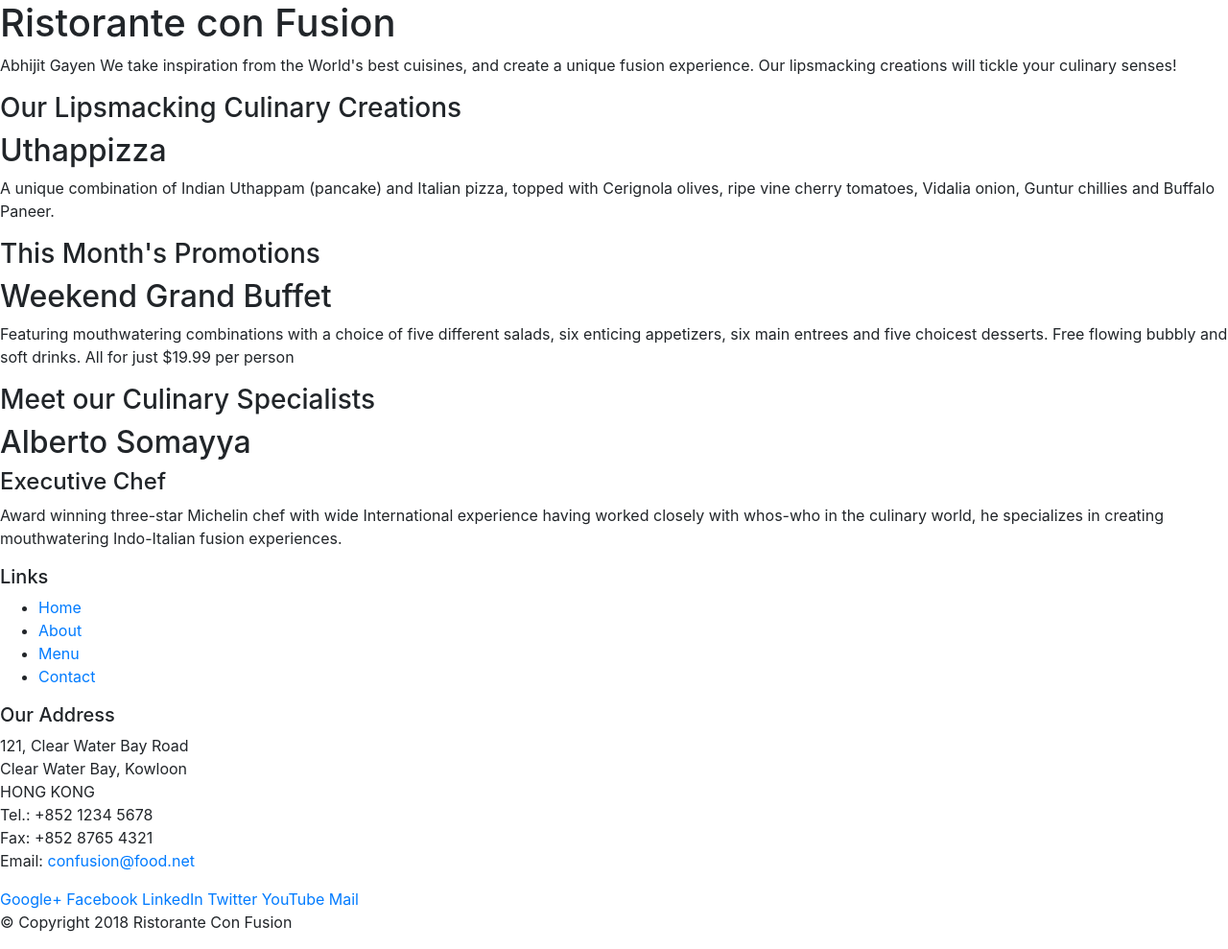
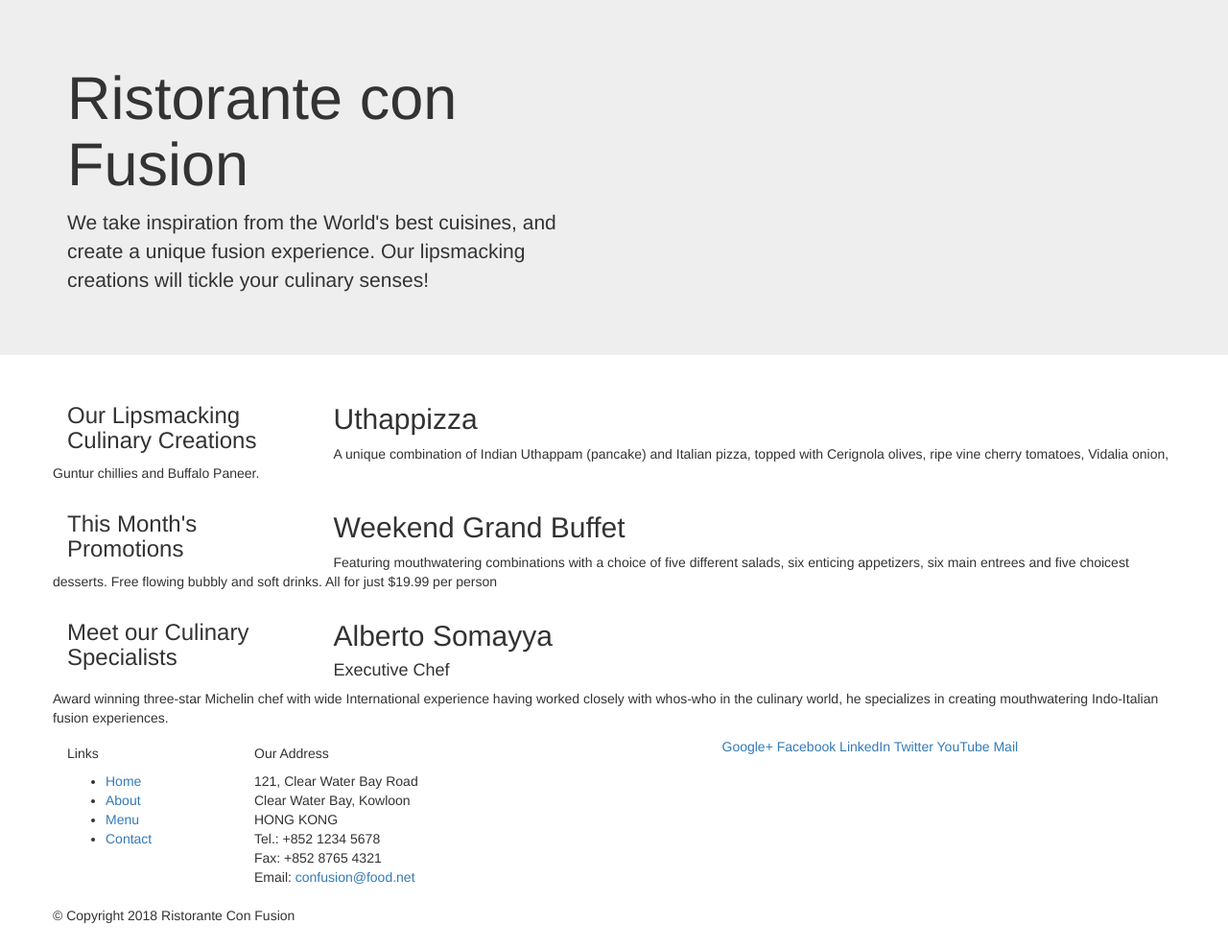
Before and after one commit to Abhijitgayen/test_commit_marge, a plain HTML site: page index.html in a window 1280 px wide. Shown: the whole page at 96% size. Drawn offline with nearby package versions, Linux system fonts and the light colour scheme.

Commit message:
bootstrap setup

```diff
--- a/index.html
+++ b/index.html
@@ -15,46 +15,46 @@
 
 <body>
 
-    <header>
-        <div>
-            <div>
-                <div>
+    <header class="jumbotron">
+        <div class="container">
+            <div class="row">
+                <div class="col-12 col-sm-6">
                     <h1>Ristorante con Fusion</h1>
-                    <p>Abhijit Gayen We take inspiration from the World's best cuisines, and create a unique fusion experience. Our lipsmacking creations will tickle your culinary senses!</p>
+                    <p> We take inspiration from the World's best cuisines, and create a unique fusion experience. Our lipsmacking creations will tickle your culinary senses!</p>
                 </div>
-                <div>
+                <div class="col-12 col-sm">
                 </div>
             </div>
         </div>
     </header>
 
-    <div>
-        <div>
-            <div>
+    <div class="container">
+        <div class="row">
+            <div class="col-12 col-sm-4 col-md-3">
                 <h3>Our Lipsmacking Culinary Creations</h3>
             </div>
-            <div>
+            <div class="col col-sm col-md">
                 <h2>Uthappizza</h2>
                 <p>A unique combination of Indian Uthappam (pancake) and Italian pizza, topped with Cerignola olives, ripe vine cherry tomatoes, Vidalia onion, Guntur chillies and Buffalo Paneer.</p>
             </div>
         </div>
 
 
-        <div>
-            <div>
+        <div class="row">
+            <div class="col-12 col-sm-4 col-md-3">
                 <h3>This Month's Promotions</h3>
             </div>
-            <div>
+            <div class="col col-sm col-md">
                 <h2>Weekend Grand Buffet</h2>
                 <p>Featuring mouthwatering combinations with a choice of five different salads, six enticing appetizers, six main entrees and five choicest desserts. Free flowing bubbly and soft drinks. All for just $19.99 per person </p>
             </div>
         </div>
 
-        <div>
-            <div>
+        <div class="row">
+            <div class="col-12 col-sm-4 col-md-3">
                 <h3>Meet our Culinary Specialists</h3>
             </div>
-            <div>
+            <div class="col col-sm col-md">
                 <h2>Alberto Somayya</h2>
                 <h4>Executive Chef</h4>
                 <p>Award winning three-star Michelin chef with wide International experience having worked closely with whos-who in the culinary world, he specializes in creating mouthwatering Indo-Italian fusion experiences. </p>
@@ -63,9 +63,9 @@
     </div>
 
     <footer>
-        <div>
-            <div>
-                <div>
+        <div class="container">
+            <div class="row">
+                <div class="col-4 col-sm-2">
                     <h5>Links</h5>
                     <ul>
                         <li><a href="#">Home</a></li>
@@ -74,7 +74,7 @@
                         <li><a href="#">Contact</a></li>
                     </ul>
                 </div>
-                <div>
+                <div class=" col-7 col-sm-5">
                     <h5>Our Address</h5>
                     <address>
 		              121, Clear Water Bay Road<br>
@@ -85,7 +85,7 @@
 		              Email: <a href="mailto:confusion@food.net">confusion@food.net</a>
 		           </address>
                 </div>
-                <div>
+                <div class="col-12 col-sm-4">
                     <div>
                         <a href="http://google.com/+">Google+</a>
                         <a href="http://www.facebook.com/profile.php?id=">Facebook</a>
@@ -96,8 +96,8 @@
                     </div>
                 </div>
            </div>
-           <div>
-                <div>
+           <div class="row">
+                <div class="col-auto">
                     <p>© Copyright 2018 Ristorante Con Fusion</p>
                 </div>
            </div>
```
